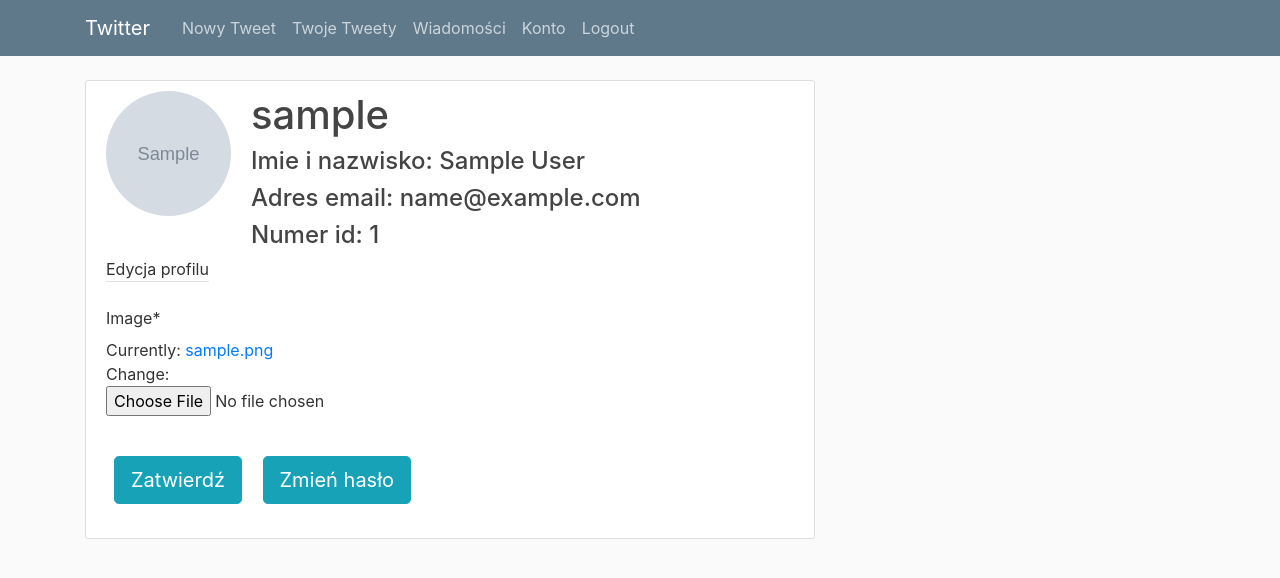
After one commit to eskrzypiec/InvestmentTool, a Django app: page /profile/ in a window 1280 px wide. The commit adds this page. Shown: the top 578 px of the page. Run offline with Django 3.2, Linux system fonts and the light colour scheme; a user stored in the database is signed in; tables that the repository leaves empty hold one stand-in row (values such as "Sample post"); grey boxes marked "Sample" are stand-in pictures; some libraries are stand-ins or nearby versions.

Commit message:
users view

```diff
--- a/investment_tool/templates/investment_tool/base.html
+++ b/investment_tool/templates/investment_tool/base.html
@@ -30,7 +30,7 @@
                     <a class="nav-item nav-link" href="{% url 'logout' %}">Logout</a>
                 {% else %}
                     <a class="nav-item nav-link" href="{% url 'login' %}">Login</a>
-                    <a class="nav-item nav-link" href="#">Zarejestruj</a>
+                    <a class="nav-item nav-link" href="{% url 'register' %}">Zarejestruj</a>
                 {% endif %}
             </div>
           </div>
--- /dev/null
+++ b/investment_tool/urls.py
@@ -0,0 +1,6 @@
+from django.urls import path
+from .views import *
+
+urlpatterns = [
+    path('', MainView.as_view(), name='main'),
+]
--- a/tool/urls.py
+++ b/tool/urls.py
@@ -23,5 +23,5 @@ urlpatterns = [
     path('', include("users.urls")),
 ]
 
-# if settings.DEBUG:
-#     urlpatterns += static(settings.MEDIA_URL, document_root=settings.MEDIA_ROOT)
+if settings.DEBUG:
+    urlpatterns += static(settings.MEDIA_URL, document_root=settings.MEDIA_ROOT)
--- a/users/forms.py
+++ b/users/forms.py
@@ -27,7 +27,4 @@ class ProfileRegisterForm(forms.ModelForm):
 
     class Meta:
         model = Profile
-        fields = ['internal_user_id', 'position', 'team', 'localization']
-        widgets = {
-            'phone': forms.TextInput(attrs={'placeholder': '+48123456789'})
-        }
+        fields = ['internal_user_id']
--- /dev/null
+++ b/users/templates/users/profile.html
@@ -0,0 +1,27 @@
+{% extends "investment_tool/base.html" %}
+{% load crispy_forms_tags %}
+{% block content %}
+    <div class="content-section">
+        <div class="media">
+            <img class="rounded-circle account-img" src="{{ user.profile.image.url }}">
+            <div class="media-body">
+                <h2 class="account-heading">{{ user.username }}</h2>
+                <h4>Imie i nazwisko: {{ user.first_name }} {{ user.last_name }}</h4>
+                <h4>Adres email: {{ user.email }}</h4>
+                <h4>Numer id: {{ user.profile.internal_user_id }}</h4>
+            </div>
+        </div>
+
+        <form method="post" enctype="multipart/form-data">
+            {% csrf_token %}
+            <fieldset class="form-group">
+                <label class="border-bottom mb-4">Edycja profilu</label>
+                {{ p_form|crispy }}
+            </fieldset>
+            <div class="form-group">
+                <button class="btn btn-lg btn-info btn-main m-2" type="submit" name="button" value="update">Zatwierdź</button>
+                <button class="btn btn-lg btn-info btn-main m-2" type="submit" name="button" value="change_password">Zmień hasło</button>
+            </div>
+        </form>
+    </div>
+{% endblock content %}
--- a/users/urls.py
+++ b/users/urls.py
@@ -4,6 +4,7 @@ from .views import *
 urlpatterns = [
     path("logout/", LogoutUserView.as_view(), name="logout"),
     path('login/', LoginUserView.as_view(), name='login'),
-    # path('register/', RegisterUserView.as_view(), name='register'),
-    # path('profile/', ProfileView.as_view(), name='profile'),
+    path('register/', RegisterUserView.as_view(), name='register'),
+    path('profile/', ProfileView.as_view(), name='profile'),
+    path('change_password/', ChangePasswordView.as_view(), name='change-password'),
 ]
--- a/users/views.py
+++ b/users/views.py
@@ -1,6 +1,10 @@
-from django.shortcuts import render
+from django.contrib import messages
+from django.contrib.auth.mixins import LoginRequiredMixin
+from django.shortcuts import render, redirect
 from django.contrib.auth import views as auth_views, login, authenticate
 from django.views import View
+from django.contrib.auth.forms import PasswordChangeForm
+from .forms import *
 
 
 class LoginUserView(auth_views.LoginView):
@@ -29,8 +33,43 @@ class RegisterUserView(View):
             profile = form_p.save(commit=False)
             profile.user = user
             profile.save()
-            send_registration_mail(user.email)
-            #tu wysylamy maila z potwierdzeniem
             messages.success(request, f'Konto dla {user.username} zostało utworzone')
             return redirect('login')
         return render(request, "users/register.html", {"form": form, "form_p": form_p})
+
+
+class ProfileView(LoginRequiredMixin, View):
+
+    def get(self, request):
+        p_form = ProfileUpdateForm(instance=request.user.profile)
+        return render(request, 'users/profile.html', {'p_form': p_form})
+
+    def post(self, request):
+        p_form = ProfileUpdateForm(request.POST, request.FILES, instance=request.user.profile)
+        button = request.POST.get('button')
+        if button == 'update':
+            if p_form.is_valid():
+                p_form.save()
+                messages.success(request, f'Twoje konto zostało zmodyfikowane')
+                return redirect('profile')
+            return render(request, 'users/profile.html', {'p_form': p_form})
+        elif button == 'change_password':
+            return redirect("change-password")
+
+
+class ChangePasswordView(LoginRequiredMixin, View):
+
+    def get(self, request):
+        form = PasswordChangeForm(request.user)
+        return render(request, "users/user_confirm_password_change.html", {'form': form})
+
+    def post(self, request):
+        form = PasswordChangeForm(request.user, request.POST)
+        if form.is_valid():
+            user = form.save()
+            auth_views.update_session_auth_hash(request, user)
+            messages.success(request, "Hasło zostało zmienione")
+            return redirect("profile")
+        else:
+            messages.error(request, "Prosze wprowadzić poprawne dane")
+        return render(request, "users/user_confirm_password_change.html", locals())
```
Also changed, not shown: investment_tool/views.py (+8 -1 lines), tool/settings.py (+10 -0 lines), users/templates/users/register.html (added, +22 -0 lines), users/templates/users/user_confirm_password_change.html (added, +16 -0 lines), media/default.jpg (added), users/migrations/0001_initial.py (added).
